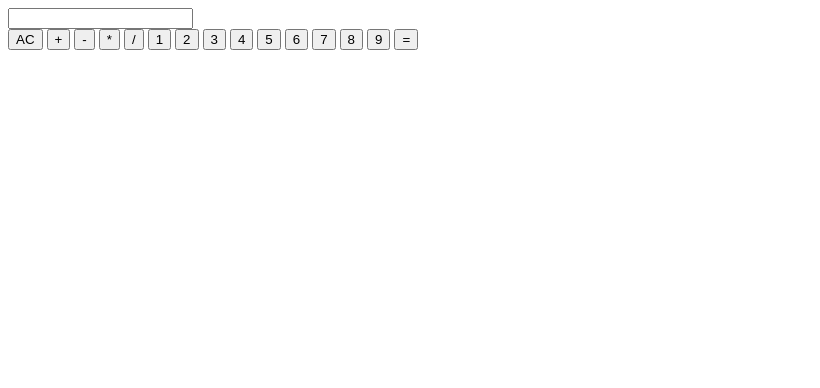
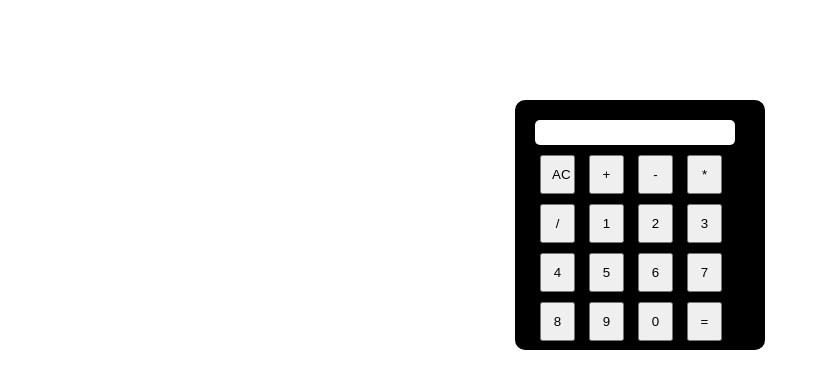
Before and after one commit to muthukumar915/Calculator, a plain HTML site: page index.html in a window 1280 px wide. Shown: the whole page, without its empty margins (0-820 px from the left). Drawn offline with Linux system fonts and the light colour scheme.

Commit message:
file added

```diff
--- a/index.html
+++ b/index.html
@@ -6,24 +6,31 @@
     <link rel="stylesheet" href="style.css">
 </head>
 <body>
-    <div class="conatiner">
+    <div class="container">
+        <!-- <h1>Calculator</h1> -->
+        <div class="in">
         <input type="text" id="display">
+        </div>
         <div id="cal">
 
             <button class="btn" onclick="appendClear()">AC</button>
             <button class="btn" onclick="appendDisplay()">+</button>
             <button class="btn" onclick="appendDisplay()">-</button>
             <button class="btn" onclick="appendDisplay()">*</button>
+
             <button class="btn" onclick="appendDisplay()">/</button>
             <button class="btn" onclick="appendDisplay()">1</button>
             <button class="btn" onclick="appendDisplay()">2</button>
             <button class="btn" onclick="appendDisplay()">3</button>
+
             <button class="btn" onclick="appendDisplay()">4</button>
             <button class="btn" onclick="appendDisplay()">5</button>
             <button class="btn" onclick="appendDisplay()">6</button>
             <button class="btn" onclick="appendDisplay()">7</button>
+
             <button class="btn" onclick="appendDisplay()">8</button>
             <button class="btn" onclick="appendDisplay()">9</button>
+            <button class="btn" onclick="appendDisplay()">0</button>
             <button class="btn" onclick="appendtoResult">=</button>
         </div>
     </div>
--- a/style.css
+++ b/style.css
@@ -0,0 +1,41 @@
+*{
+    margin: 0;
+    padding: 0;
+    box-sizing: border-box;
+}
+.container{
+    /* top: 400px; */
+    /* justify-content: center;
+    align-items: center;
+    display: flex; */
+    /* gr-direction: column; */
+    margin: auto;
+    /* top: 200px; */
+    margin-top: 100px;
+    height: 250px;
+    background-color: black;
+   padding: 20px;
+   width: 250px;
+   border-radius: 10px;
+}
+input{
+width: 200px;
+padding: 5px;
+height: 25px;
+border-radius: 5px;
+border: none;
+outline: none;
+margin-bottom: 5px;
+}
+#cal{
+
+
+}
+button{
+    /* display:inline-flex; */
+    width: 35px;
+    padding: 10px;
+    margin: 5px;
+
+
+}
```
